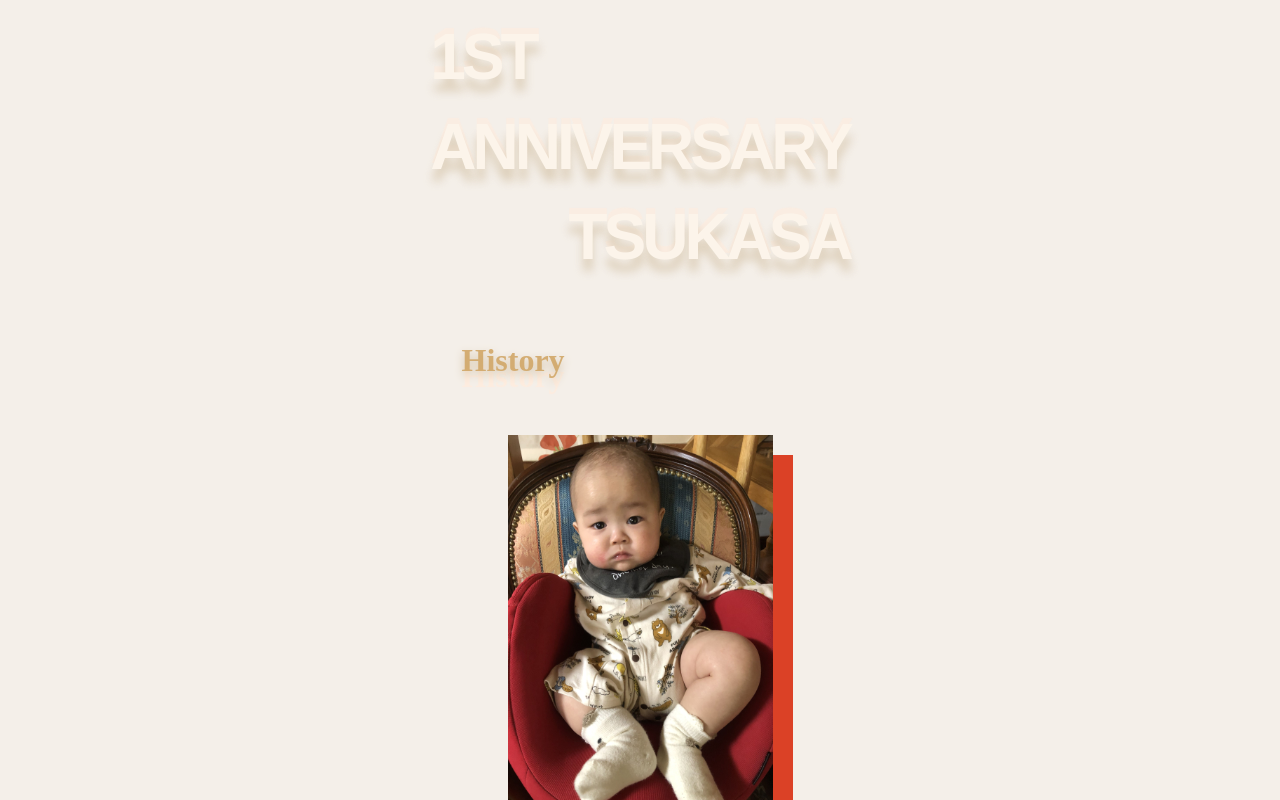
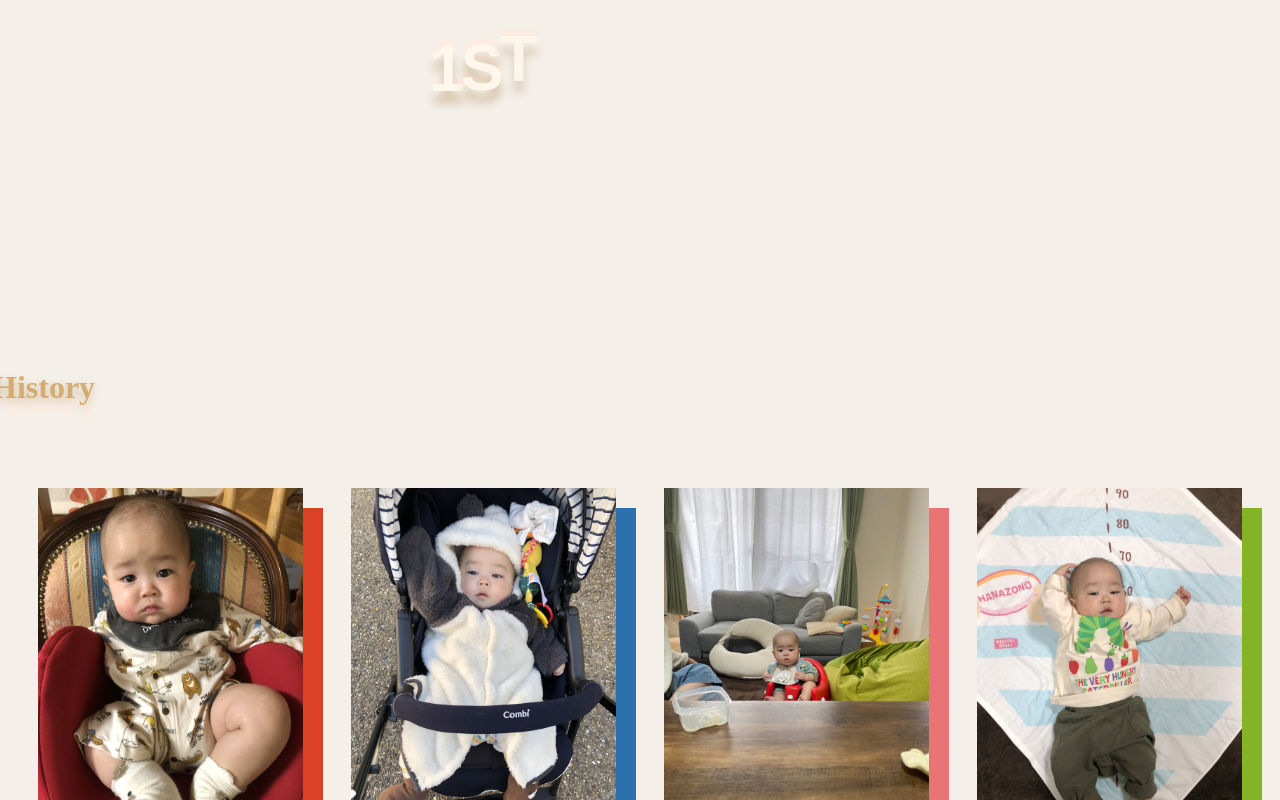
Before and after one commit to yuutan1017/1st-anniversary-T, a React (Vite) app: page / in a window 1280 px wide. Shown: the top 800 px of the page. Built offline with nearby package versions, Linux system fonts and the light colour scheme.

Commit message:
fix : headline animation

```diff
--- a/src/animation/animation.ts
+++ b/src/animation/animation.ts
@@ -1,24 +1,46 @@
 import gsap from 'gsap'
+import { ScrollTrigger } from 'gsap/ScrollTrigger'
 
-const openingAnimation = () => {
+const headlineTexts = [
+  '.text:nth-child(1)',
+  '.text:nth-child(2)',
+  '.text:nth-child(3)',
+]
+
+const stringSprit = (): void => {
+  for (let i = 0; i < headlineTexts.length; i++) {
+    const titleElement: any = document.querySelector(headlineTexts[i])
+    const titleString: string[] = titleElement?.textContent?.split('')
+    let outputs = ''
+    titleString?.forEach((text: string) => (outputs += `<span>${text}</span>`))
+    titleElement.innerHTML = outputs
+  }
+}
+
+const openingAnimation = (): void => {
+  stringSprit()
+
   const opening = gsap.timeline()
-  const dots = [
-    '.dots > span:nth-child(1)',
-    '.dots > span:nth-child(2)',
-    '.dots > span:nth-child(3)',
-  ]
-  const start = { y: -300, autoAlpha: 0 }
-  const end = {
+
+  const dots = ['.dot:nth-child(1)', '.dot:nth-child(2)', '.dot:nth-child(3)']
+  const dotAnime_to = { y: -300, autoAlpha: 0 }
+  const dotAnime_from = { y: 0, autoAlpha: 1, duration: 0.8, ease: 'Bounce.easeOut' }
+
+  const headlineAnime_to = { y: -40, autoAlpha: 0 }
+  const headlineAnime_from = {
     y: 0,
     autoAlpha: 1,
-    duration: 0.8,
-    ease: 'Bounce.easeOut',
+    delay: 0.1,
+    stagger: {
+      amount: 0.25,
+      ease: 'sine.in',
+    },
   }
 
   opening
-    .fromTo(dots[0], start, end)
-    .fromTo(dots[1], start, end)
-    .fromTo(dots[2], start, {
+    .fromTo(dots[0], dotAnime_to, dotAnime_from)
+    .fromTo(dots[1], dotAnime_to, dotAnime_from)
+    .fromTo(dots[2], dotAnime_to, {
       y: 350,
       autoAlpha: 1,
       duration: 0.8,
@@ -38,11 +60,13 @@ const openingAnimation = () => {
         delay: 1,
       }
     )
-    .fromTo(
-      '.header-text',
-      { y: -40, autoAlpha: 0 },
-      { y: 0, autoAlpha: 1, duration: 1.2, delay: 0.3 }
-    )
+    .fromTo(`${headlineTexts[0]} > span`, headlineAnime_to, headlineAnime_from)
+    .fromTo(`${headlineTexts[1]} > span`, headlineAnime_to, headlineAnime_from)
+    .fromTo(`${headlineTexts[2]} > span`, headlineAnime_to, headlineAnime_from)
+}
+
+const scrollAnimation = () => {
+  const scroll = gsap.timeline()
 }
 
 export default openingAnimation
--- a/src/components/CurtainAnimation.tsx
+++ b/src/components/CurtainAnimation.tsx
@@ -4,9 +4,9 @@ export const CurtainAnimation = () => {
   return (
     <div className="curtain">
       <div className="dots">
-        <span></span>
-        <span></span>
-        <span></span>
+        <span className='dot'></span>
+        <span className='dot'></span>
+        <span className='dot'></span>
       </div>
     </div>
   )
--- a/src/components/Layout.tsx
+++ b/src/components/Layout.tsx
@@ -1,14 +1,13 @@
 import '../scss/Layout.scss'
-
 
 export const Layout = ({ children }: any): JSX.Element => {
   return (
     <div className="layout">
       <header>
         <div className="header-text">
-          <p className="text">1st</p>
-          <p className="text">Anniversary</p>
-          <p className="text">Tsukasa</p>
+          <div className="text">1st</div>
+          <div className="text">Anniversary</div>
+          <div className="text">Tsukasa</div>
           <div className="milky"></div>
         </div>
       </header>
--- a/src/main.tsx
+++ b/src/main.tsx
@@ -2,6 +2,8 @@ import React from 'react'
 import ReactDOM from 'react-dom/client'
 
 import App from './App'
+
+import '../src/scss/global.css'
 
 ReactDOM.createRoot(document.getElementById('root') as HTMLElement).render(
   <React.StrictMode>
--- a/src/scss/History.scss
+++ b/src/scss/History.scss
@@ -26,9 +26,15 @@ section {
   }
 
   .image-bg {
-    display: grid;
+    display: flex;
+    flex-direction: row;
     padding: 2rem;
     row-gap: 1rem;
+
+    @media screen and (max-width: 480px) {
+      display: grid;
+      flex-direction: none;
+    }
 
     .image {
       margin: 1.5rem;
--- a/src/scss/Layout.scss
+++ b/src/scss/Layout.scss
@@ -1,11 +1,7 @@
-* {
-  // outline: solid 1px magenta;
+body {
   display: border-box;
   margin: 0;
   padding: 0;
-}
-
-body {
   justify-content: center;
   align-items: center;
 }
@@ -43,22 +39,22 @@ $base-bg: rgb(244, 239, 233);
 
     .text {
       padding: 0.5rem 3rem;
+      display: flex;
+      flex-direction: row;
       text-align: start;
 
       @media screen and (max-width: 480px) {
         padding: 0.5rem 1.5rem;
-        align-items: center;
-        justify-content: center;
+        display: flex;
+        flex-direction: row;
+        text-align: start;
       }
     }
     .text:nth-child(2) {
-      // margin-top: 24px;
-      // font-size: 3.4rem;
       text-align: center;
     }
     .text:nth-child(3) {
-      // margin-top: 24px;
-      // font-size: 3.4rem;
+      margin-left: auto;
       text-align: right;
     }
   }
--- /dev/null
+++ b/src/scss/global.css
@@ -0,0 +1,3 @@
+*{
+  /* outline: solid 1px magenta; */
+}
```
